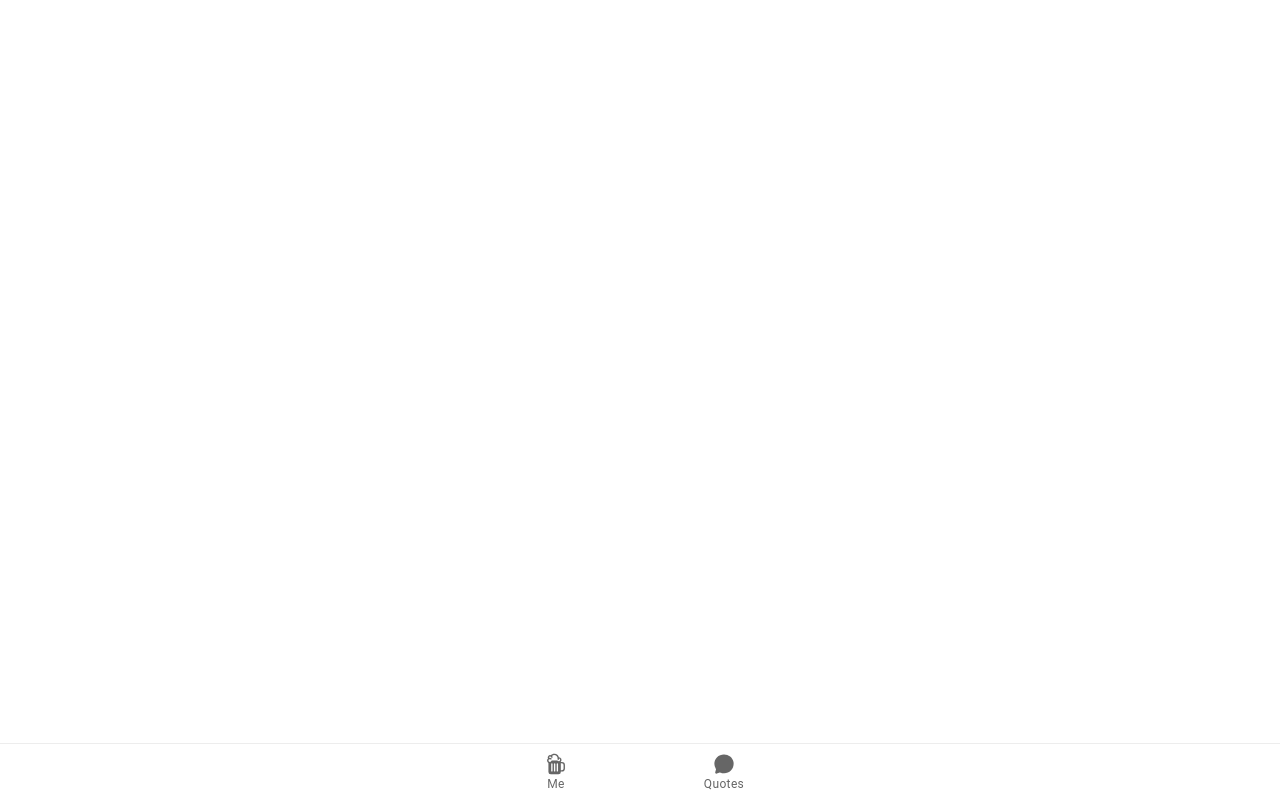
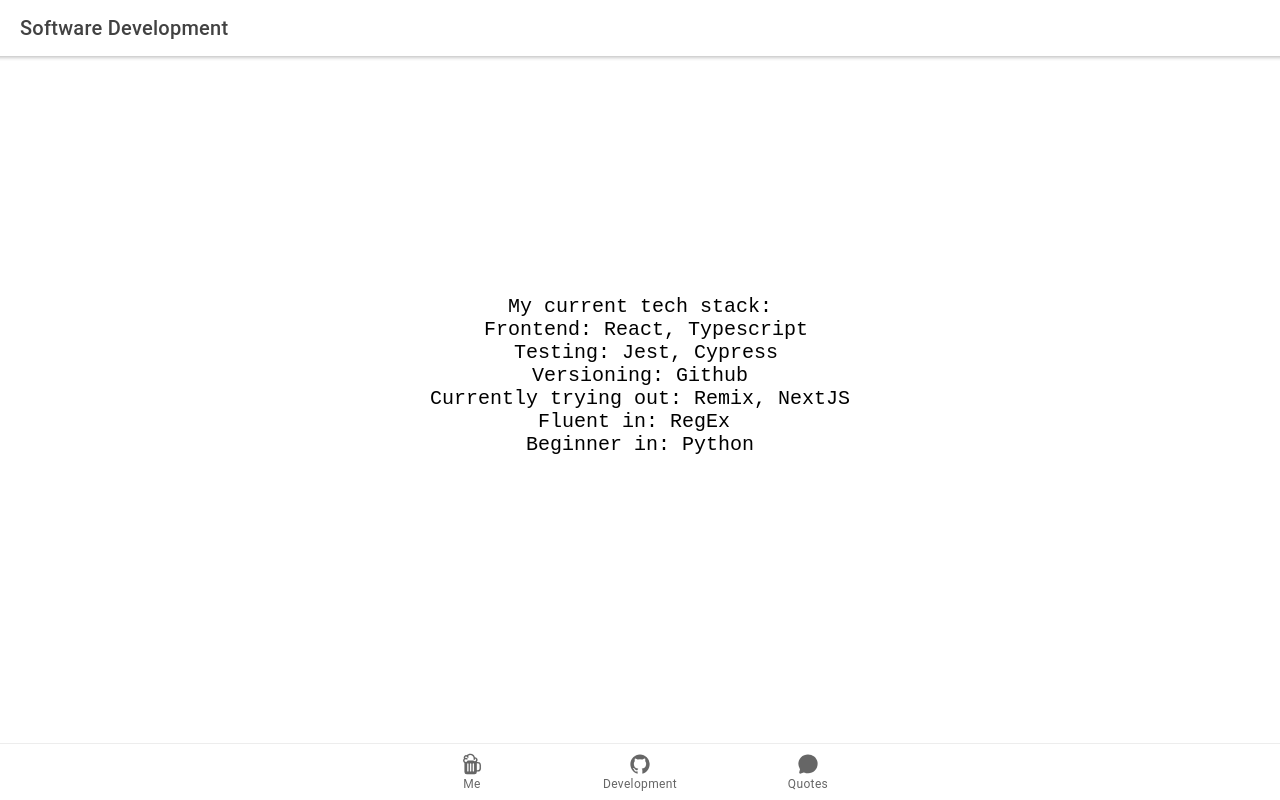
Before and after one commit to zurabarata/shvili, a React (Create React App) app: page /development in a window 1280 px wide. Built offline with nearby package versions, Linux system fonts and the light colour scheme.

Commit message:
add development page

```diff
--- a/src/App.tsx
+++ b/src/App.tsx
@@ -10,9 +10,10 @@ import {
   setupIonicReact
 } from '@ionic/react';
 import { IonReactRouter } from '@ionic/react-router';
-import {beer, chatbubble} from 'ionicons/icons';
+import {beer, chatbubble, logoGithub} from 'ionicons/icons';
 import {Main} from "./pages/Main";
 import {Quotes} from "./pages/Quotes";
+import {Development} from "./pages/Development";
 
 
 
@@ -34,7 +35,6 @@ import '@ionic/react/css/display.css';
 
 /* Theme variables */
 import './theme/variables.css';
-import {NumbersFacts} from "./pages/NumbersFacts";
 
 setupIonicReact();
 
@@ -46,8 +46,8 @@ const App: React.FC = () => (
           <Route exact path="/main">
             <Main />
           </Route>
-          <Route exact path="/number-facts">
-            <NumbersFacts />
+          <Route path="/development">
+            <Development />
           </Route>
           <Route path="/quotes">
             <Quotes />
@@ -61,10 +61,10 @@ const App: React.FC = () => (
             <IonIcon icon={beer} />
             <IonLabel>Me</IonLabel>
           </IonTabButton>
-{/*          <IonTabButton tab="github" href="github">
-            <IonIcon icon={calculator} />
-            <IonLabel>Github</IonLabel>
-          </IonTabButton>*/}
+          <IonTabButton tab="development" href="development">
+            <IonIcon icon={logoGithub} />
+            <IonLabel>Development</IonLabel>
+          </IonTabButton>
           <IonTabButton tab="quotes" href="/quotes">
             <IonIcon icon={chatbubble} />
             <IonLabel>Quotes</IonLabel>
--- /dev/null
+++ b/src/pages/Development.tsx
@@ -0,0 +1,32 @@
+import { IonContent, IonHeader, IonPage, IonTitle, IonToolbar } from '@ionic/react';
+import ExploreContainer from '../components/ExploreContainer';
+import React from "react";
+
+const myTechStack = "My current tech stack:\n " +
+    "Frontend: React, Typescript\n " +
+    "Testing: Jest, Cypress\n" +
+    "Versioning: Github\n" +
+    "Currently trying out: Remix, NextJS️\n" +
+    "Fluent in: RegEx \n" +
+    "Beginner in: Python"
+
+
+export const Development: React.FC = () => {
+  return (
+    <IonPage>
+      <IonHeader>
+        <IonToolbar>
+          <IonTitle>Software Development</IonTitle>
+        </IonToolbar>
+      </IonHeader>
+      <IonContent fullscreen>
+        <IonHeader collapse="condense">
+          <IonToolbar>
+            {/*<IonTitle size="large">Tab 1</IonTitle>*/}
+          </IonToolbar>
+        </IonHeader>
+        <ExploreContainer name={myTechStack} />
+      </IonContent>
+    </IonPage>
+  );
+};
--- a/src/pages/Quotes.tsx
+++ b/src/pages/Quotes.tsx
@@ -1,17 +1,17 @@
 import {IonContent, IonHeader, IonPage, IonTitle, IonToolbar} from '@ionic/react';
 import ExploreContainer from '../components/ExploreContainer';
 import './Tab3.css';
-import React, {useState} from "react";
+import {FunctionComponent, useEffect, useState} from "react";
 import {fetchQuote} from "./../utils/fetch-quote";
 import {refresh} from "ionicons/icons";
 
-export const Quotes: React.FC = () => {
+export const Quotes: FunctionComponent = () => {
 
-    const [quote, setQuote] = React.useState('');
-    const [author, setAuthor] = React.useState('');
+    const [quote, setQuote] = useState('');
+    const [author, setAuthor] = useState('');
     const [isLoading, setIsLoading] = useState(false);
 
-    React.useEffect(() => {
+    useEffect(() => {
         setIsLoading(true);
         fetchQuote().then((data) => {
             setQuote(data.content);
```
